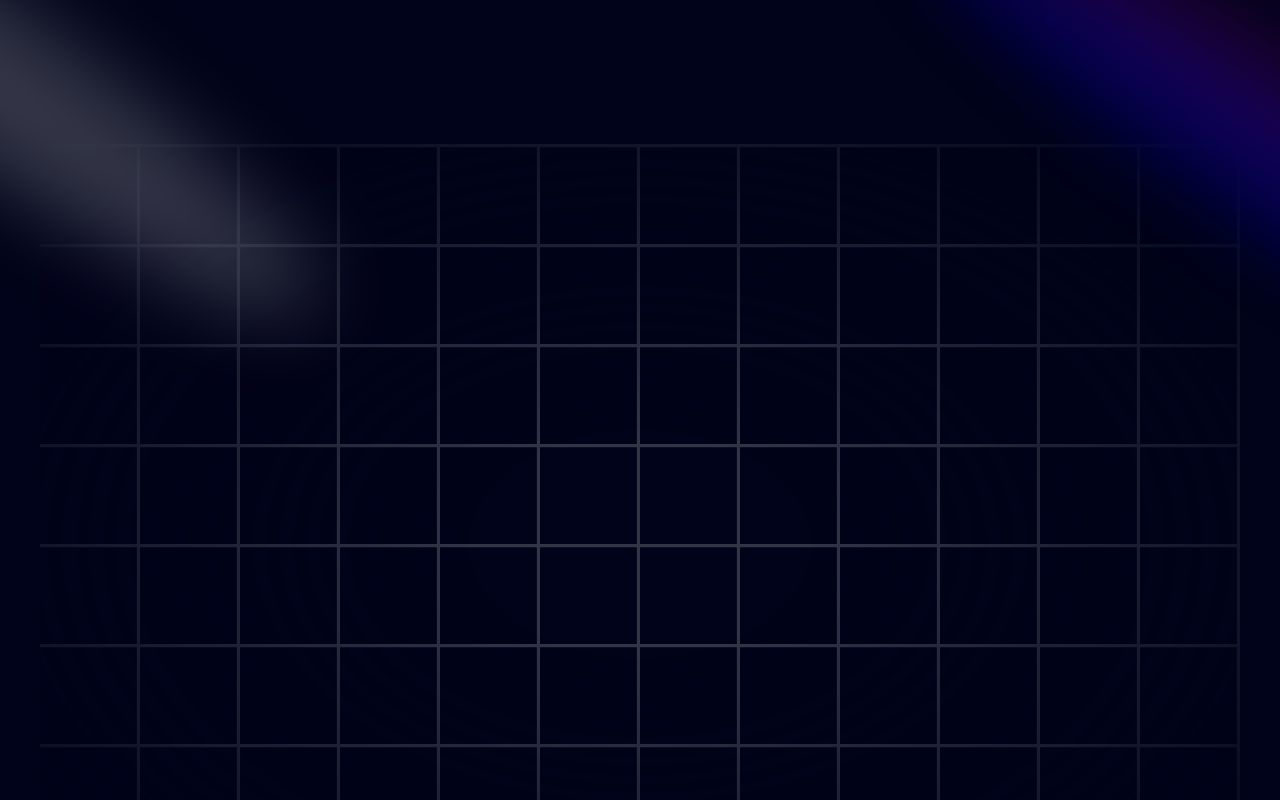
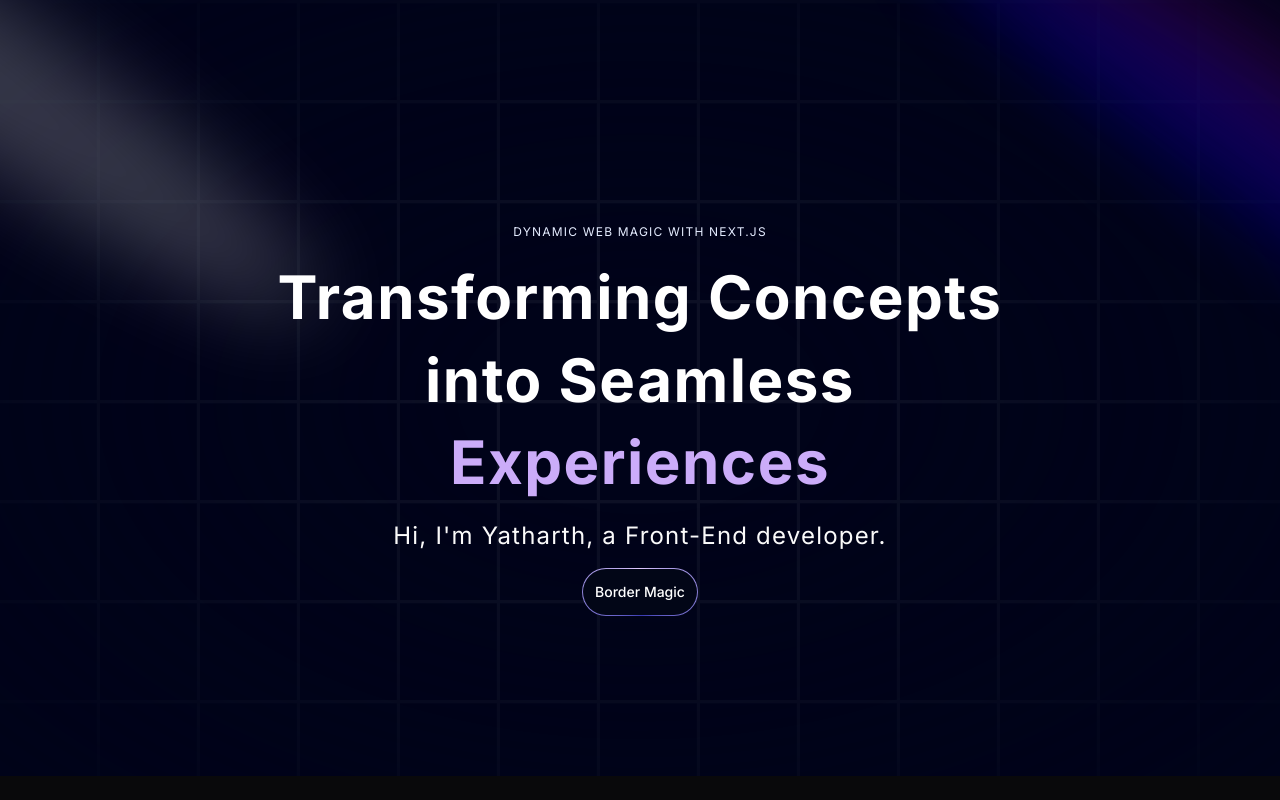
Before and after one commit to Yatharth-14/Portfolio, a Next.js app: page / in a window 1280 px wide. Shown: the top 800 px of the page. Built offline with nearby package versions, Linux system fonts and the light colour scheme.

Commit message:
added magic button

```diff
--- a/components/Hero.tsx
+++ b/components/Hero.tsx
@@ -1,20 +1,40 @@
 import React from 'react'
 import { Spotlight } from './ui/Spotlight'
+import { TextGenerateEffect } from './ui/text-generate-effect'
+import MagicButton from './ui/MagicButton'
 
 const Hero = () => {
   return (
     <div className='pb-20 pt-36'>
+        {/* spotlight */}
       <div>
         <Spotlight className='-top-40 -left-10 md:-left-32 md:-top-20 h-screen' fill='white'></Spotlight>
         <Spotlight className='top-10 left-full h-[80vh] w-[50vw]' fill='purple'></Spotlight>
         <Spotlight className='top-28 left-full h-[80vh] w-[50vw]' fill='blue'></Spotlight>
       </div>
 
-      <div className="h-screen w-full dark:bg-black-100 bg-white  dark:bg-grid-white/[0.2] bg-grid-black/[0.2] relative flex items-center justify-center">
+        {/* grid */}
+      <div className="h-screen w-full dark:bg-black-100 bg-white  dark:bg-grid-white/[0.05] bg-grid-black/[0.2] flex items-center justify-center absolute top-0 left-0">
       {/* Radial gradient for the container to give a faded look */}
       <div className="absolute pointer-events-none inset-0 flex items-center justify-center dark:bg-black-100 bg-white [mask-image:radial-gradient(ellipse_at_center,transparent_20%,black)]"/>
+      </div>
 
-    </div>
+      {/* heading */}
+
+        <div className='flex justify-center my-20 z-10'>
+            <div className='max-w-[89vw] md:max-w-2xl lg:max-w-[60vw] flex flex-col items-center justify-center z-10'>
+                <h2 className='uppercase z-10 tracking-widest text-xs text-center text-blue-100 max-w-80'>Dynamic Web magic with next.js</h2>
+
+                <TextGenerateEffect className='text-center text-[40px] md:text-5xl lg:text-6xl' words='Transforming Concepts into Seamless Experiences'></TextGenerateEffect>
+
+                <p className='text-center md:tracking-wider mb-4 text-sm md:text-lg lg:text-2xl'>Hi, I&apos;m Yatharth, a Front-End developer.</p>
+
+                <a href="#about">
+                    <MagicButton></MagicButton>
+                </a>
+            </div>
+        </div>
+
     </div>
   )
 }
--- /dev/null
+++ b/components/ui/MagicButton.tsx
@@ -0,0 +1,16 @@
+import React from "react";
+
+const MaginButton = ({title, icon, position, handleClick, otherClasses}:{title:string; icon: React.ReactNode; position:string; handleClick?: ()=>void; otherClasses?:string}) => {
+  return (
+    <div>
+      <button className="relative inline-flex h-12 overflow-hidden rounded-full p-[1px] focus:outline-none focus:ring-2 focus:ring-slate-400 focus:ring-offset-2 focus:ring-offset-slate-50">
+        <span className="absolute inset-[-1000%] animate-[spin_2s_linear_infinite] bg-[conic-gradient(from_90deg_at_50%_50%,#E2CBFF_0%,#393BB2_50%,#E2CBFF_100%)]" />
+        <span className="inline-flex h-full w-full cursor-pointer items-center justify-center rounded-full bg-slate-950 px-3 py-1 text-sm font-medium text-white backdrop-blur-3xl">
+          Border Magic
+        </span>
+      </button>
+    </div>
+  );
+};
+
+export default MaginButton;
--- /dev/null
+++ b/components/ui/text-generate-effect.tsx
@@ -0,0 +1,54 @@
+"use client";
+import { useEffect } from "react";
+import { motion, stagger, useAnimate } from "framer-motion";
+import { cn } from "@/utils/cn";
+
+export const TextGenerateEffect = ({
+  words,
+  className,
+}: {
+  words: string;
+  className?: string;
+}) => {
+  const [scope, animate] = useAnimate();
+  let wordsArray = words.split(" ");
+  useEffect(() => {
+    animate(
+      "span",
+      {
+        opacity: 1,
+      },
+      {
+        duration: 2,
+        delay: stagger(0.2),
+      }
+    );
+  }, [scope.current]);
+
+  const renderWords = () => {
+    return (
+      <motion.div ref={scope}>
+        {wordsArray.map((word, idx) => {
+          return (
+            <motion.span
+              key={word + idx}
+              className={ `${ idx > 3 ? 'text-purple' : 'dark:text-white text-black'} opacity-0`}
+            >
+              {word}{" "}
+            </motion.span>
+          );
+        })}
+      </motion.div>
+    );
+  };
+
+  return (
+    <div className={cn("font-bold", className)}>
+      <div className="my-4">
+        <div className=" dark:text-white text-black leading-snug tracking-wide">
+          {renderWords()}
+        </div>
+      </div>
+    </div>
+  );
+};
```
